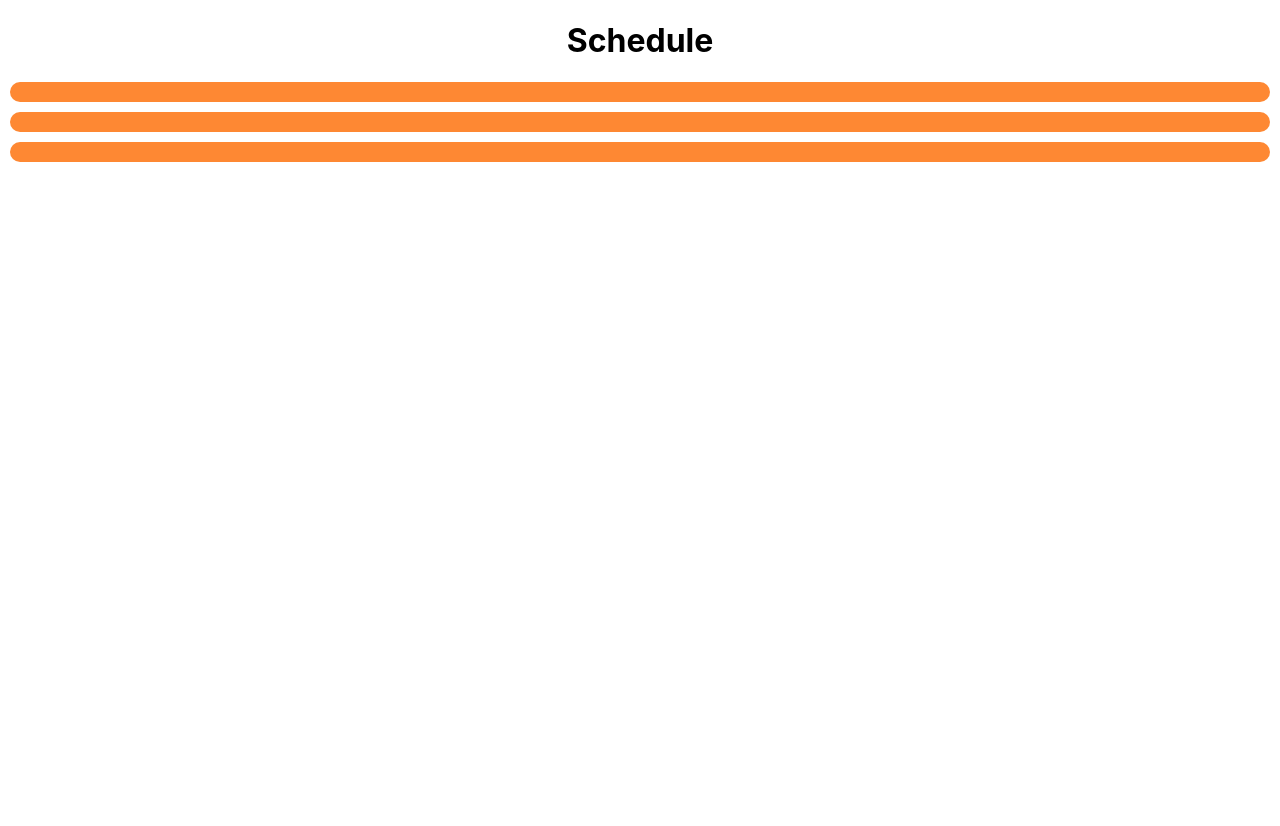
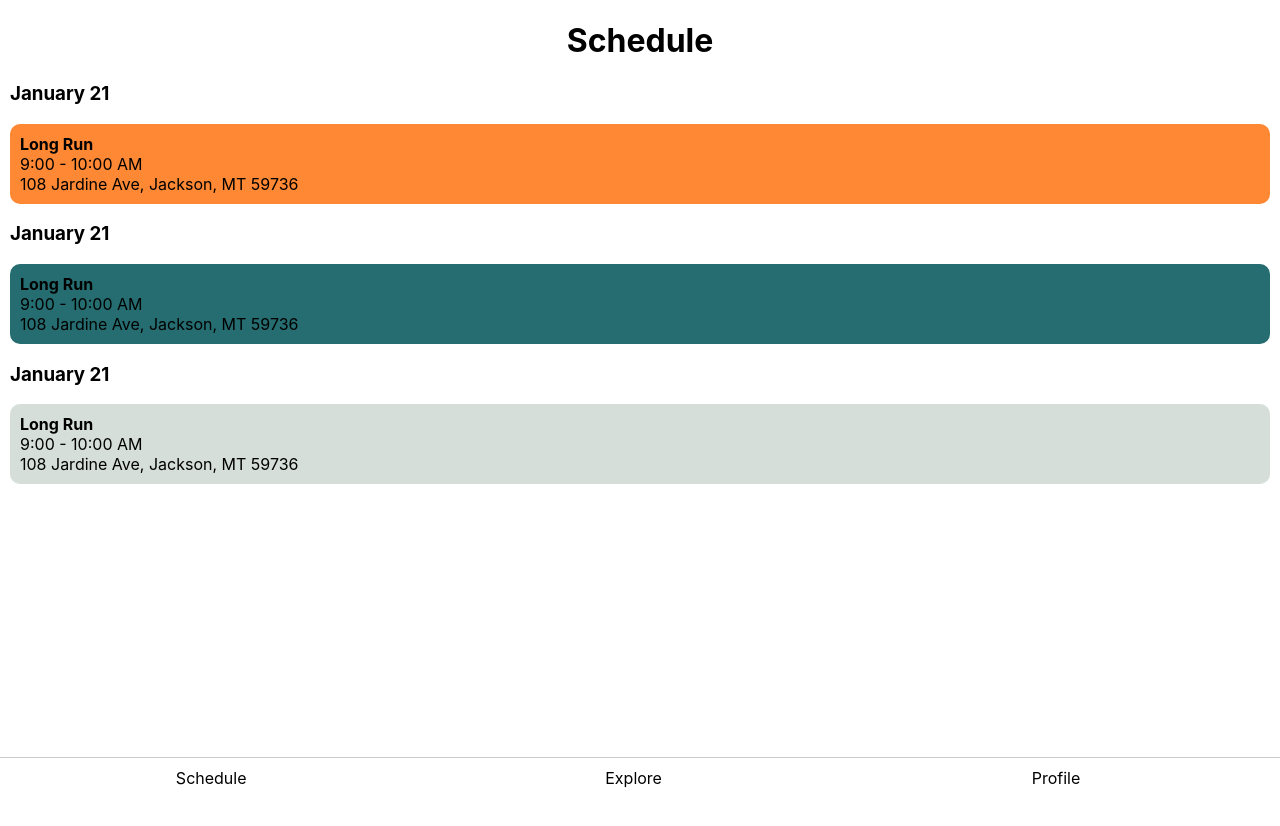
Before and after one commit to hopkinstechnocrats/fether, a React (Create React App) app: page / in a window 1280 px wide. Shown: the top 826 px of the page. Before the commit the page ends 800 px from the top, so only its background shows below. Built offline with nearby package versions, Linux system fonts and the light colour scheme.

Commit message:
create tabs

```diff
--- a/src/App.css
+++ b/src/App.css
@@ -68,3 +68,28 @@ h1 {
 h3 {
   margin-left: 10px;
 }
+
+.tab-list {
+  border-top: 1px solid #ccc;
+  padding-left: 0;
+  height: 200px;
+  width: 100%;
+}
+
+.tab-list-item {
+  display: inline-block;
+  box-sizing: border-box;
+  padding: 10px;
+  list-style: none;
+  text-align: center;
+  height: 100%;
+  width: 33%;
+}
+
+.tab-content {
+  height: calc(100% - 80px);
+}
+
+.tabs {
+  height: 100vh
+}
--- a/src/App.js
+++ b/src/App.js
@@ -1,11 +1,21 @@
 import logo from './logo.svg';
 import './App.css';
-import RoundBox from './components/RoundBox.js'
 import Schedule from './components/Schedule.js'
+import Tabs from './components/Tabs.js';
 
 function App() {
   return (
-    <Schedule></Schedule>
+    <Tabs>
+      <div label="Schedule">
+        <Schedule></Schedule>
+      </div>
+      <div label="Explore">
+        <p>Explore</p>
+      </div>
+      <div label="Profile">
+        <p>Profile</p>
+      </div>
+    </Tabs>
   );
 }
 
--- a/src/components/RoundBox.js
+++ b/src/components/RoundBox.js
@@ -3,6 +3,7 @@ import React from 'react';
 class RoundBox extends React.Component {
 
     render() {
+        console.log(this.props.children);
         let classname = "RoundBox-"+this.props.color;
         return (
             <div className={classname} >
--- a/src/components/Schedule.js
+++ b/src/components/Schedule.js
@@ -9,8 +9,8 @@ class Schedule extends React.Component {
             <div>
                 <h1>Schedule</h1>
                 <WorkoutScheduleView date="January 21" color="orange" time="9:00 - 10:00 AM" title="Long Run" location="108 Jardine Ave, Jackson, MT 59736 " />
-                <WorkoutScheduleView date="January 21" color="orange" time="9:00 - 10:00 AM" title="Long Run" location="108 Jardine Ave, Jackson, MT 59736 " />
-                <WorkoutScheduleView date="January 21" color="orange" time="9:00 - 10:00 AM" title="Long Run" location="108 Jardine Ave, Jackson, MT 59736 " />
+                <WorkoutScheduleView date="January 21" color="teal" time="9:00 - 10:00 AM" title="Long Run" location="108 Jardine Ave, Jackson, MT 59736 " />
+                <WorkoutScheduleView date="January 21" color="grey" time="9:00 - 10:00 AM" title="Long Run" location="108 Jardine Ave, Jackson, MT 59736 " />
             </div>
         );
     }
--- /dev/null
+++ b/src/components/Tab.js
@@ -0,0 +1,38 @@
+import React, { Component } from 'react';
+import PropTypes from 'prop-types';
+
+class Tab extends Component {
+    static propTypes = {
+        activeTab: PropTypes.string.isRequired,
+        label: PropTypes.string.isRequired,
+        onClick: PropTypes.func.isRequired,
+    };
+
+    onClick = () => {
+        const { label, onClick } = this.props;
+        onClick(label);
+    }
+
+    render() {
+        const {
+            onClick,
+            props: {
+                activeTab,
+                label,
+            },
+        } = this;
+
+        let className = 'tab-list-item';
+
+        return (
+            <li
+                className={className}
+                onClick={onClick}
+            >
+                {label}
+            </li>
+        )
+    }
+}
+
+export default Tab;
--- /dev/null
+++ b/src/components/Tabs.js
@@ -0,0 +1,69 @@
+import React, { Component } from 'react';
+import PropTypes from 'prop-types';
+import Tab from './Tab';
+
+class Tabs extends Component {
+    static propTypes = {
+        children: PropTypes.instanceOf(Array).isRequired,
+    }
+
+    constructor(props) {
+        super(props);
+
+        this.state = {
+            activeTab: this.props.children[0].props.label,
+        }
+    }
+
+    onClickTabItem = (tab) => {
+        this.setState({ activeTab: tab });
+    }
+
+    render() {
+        const {
+            onClickTabItem,
+            props: {
+                children,
+            },
+            state: {
+                activeTab,
+            }
+        } = this;
+
+        return (
+            <div className="tabs">
+                <div className="tab-content">
+                    {
+                        children.map(
+                            (child) => {
+                                if (child.props.label != activeTab) return undefined;
+                                return child.props.children;
+                            }
+                        )
+                    }
+                </div>
+                <ol className="tab-list">
+                    {
+                        children.map(
+                            (child) => {
+                                const { label } = child.props;
+
+                                return (
+                                    <Tab
+                                        activeTab={activeTab}
+                                        key={label}
+                                        label={label}
+                                        onClick={onClickTabItem}
+                                    />
+                                );
+                            }
+                        )
+
+                    }
+                </ol>
+            </div>
+        );
+    }
+}
+
+export default Tabs;
--- a/src/components/WorkoutScheduleView.js
+++ b/src/components/WorkoutScheduleView.js
@@ -4,18 +4,17 @@ import RoundBox from './RoundBox.js';
 class WorkoutScheduleView extends React.Component {
 
     render() {
-        let classname = "RoundBox-"+this.props.color;
         return (
             <div>
                 <h3>{this.props.date}</h3>
                 <RoundBox color={this.props.color}>
-                        <b>{this.props.title}</b> <br />
-                        {this.props.time} <br />
-                        {this.props.location} <br />
+                    <b>{this.props.title}</b> <br />
+                    {this.props.time} <br />
+                    {this.props.location} <br />
                 </RoundBox>
             </div>
         );
     }
 }
 
-export default RoundBox;
+export default WorkoutScheduleView;
```
